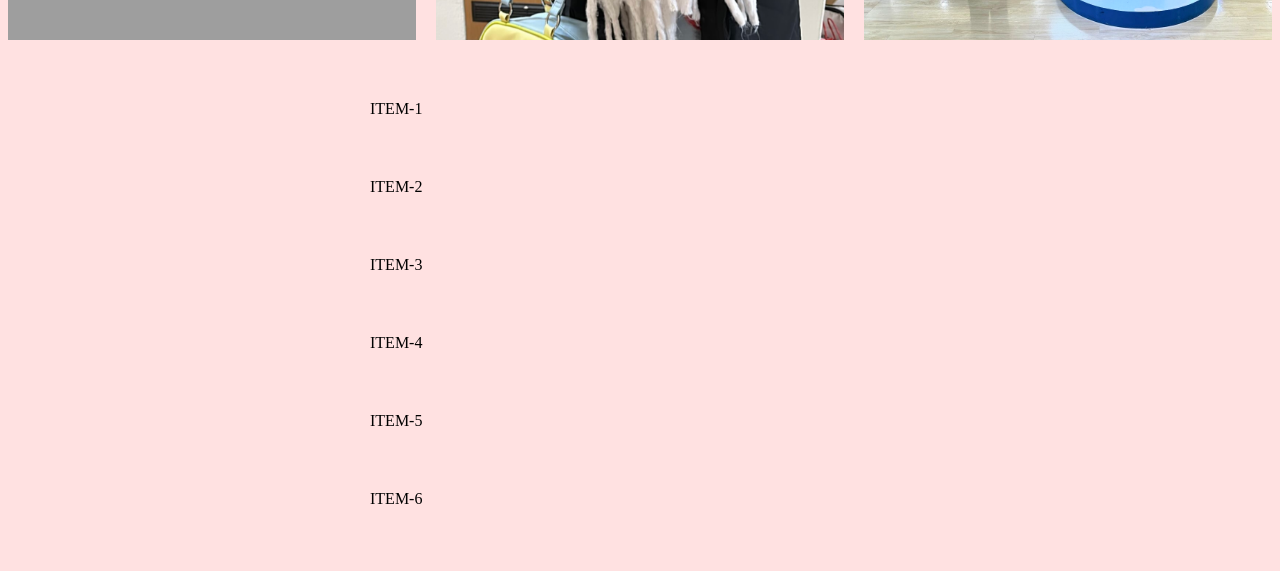
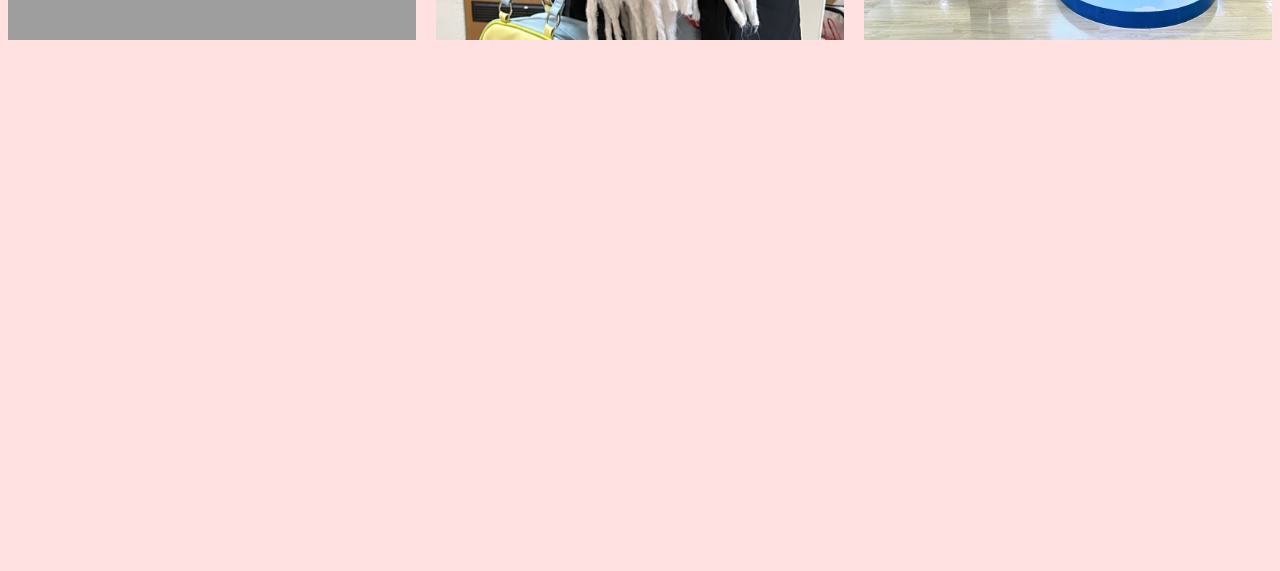
Before and after one commit to lolia0824/lolia0824.github.io, a plain HTML site: page index.html in a window 1280 px wide. Shown: the part 1522-2093 px from the top of the page. After the commit the page ends 1570 px from the top, so only its background shows below. Drawn offline with Linux system fonts and the light colour scheme; grey boxes are pictures that could not be loaded.

Commit message:
Update index.html

```diff
--- a/index.html
+++ b/index.html
@@ -83,16 +83,7 @@
 </div>
 </body>
 <body style="background-color:rgb(255, 225, 225);"></body>
-<body></body>
-    <div class="container">
-        <div class="item item-1">ITEM-1</div>
-        <div class="item item-2">ITEM-2</div>
-        <div class="item item-3">ITEM-3</div>
-        <div class="item item-4">ITEM-4</div>
-        <div class="item item-5">ITEM-5</div>
-        <div class="item item-6">ITEM-6</div>
-    </div>
-</body>
+
 
 </div>
 </body>
```
